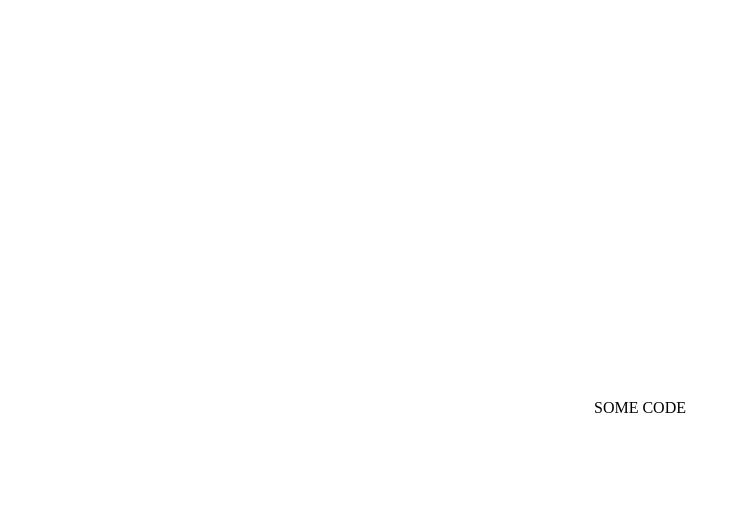
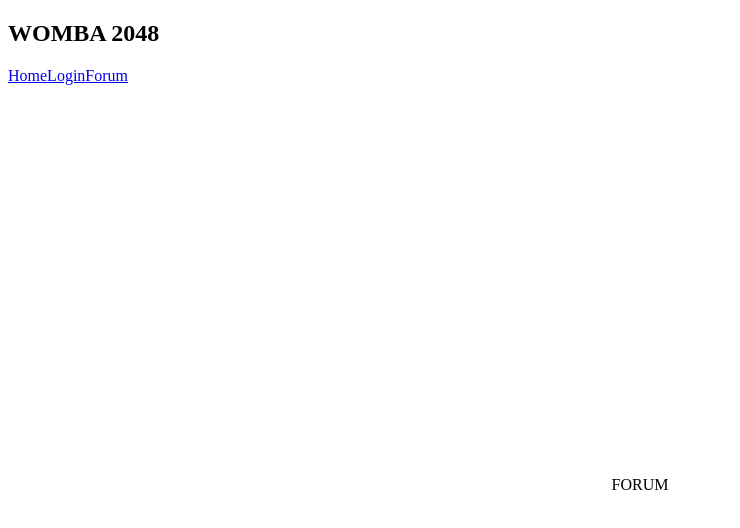
Before and after one commit to sibstark/womba, a React (Vite) app in the folder packages/client/: page /forum in a window 1280 px wide. Shown: the top 528 px of the page, without its empty margins (0-740 px from the left). Built offline with nearby package versions, Linux system fonts and the light colour scheme.

Commit message:
feat: added react-router-dom v6^

```diff
--- a/packages/client/index.html
+++ b/packages/client/index.html
@@ -1,6 +1,5 @@
 <!DOCTYPE html>
 <html lang="en">
-
   <head>
     <meta charset="UTF-8" />
     <link rel="icon" type="image/svg+xml" href="/vite.svg" />
@@ -12,5 +11,4 @@
     <div id="root"></div>
     <script type="module" src="/src/main.tsx"></script>
   </body>
-
 </html>
--- a/packages/client/package.json
+++ b/packages/client/package.json
@@ -15,7 +15,8 @@
     "eslint-config-prettier": "^8.5.0",
     "prettier": "^2.7.1",
     "react": "^18.2.0",
-    "react-dom": "^18.2.0"
+    "react-dom": "^18.2.0",
+    "react-router-dom": "^6.11.2"
   },
   "devDependencies": {
     "@testing-library/react": "^13.3.0",
--- /dev/null
+++ b/packages/client/src/containers/Forum/index.tsx
@@ -0,0 +1,5 @@
+const Forum = () => {
+  return <div> FORUM </div>
+}
+
+export default Forum
--- /dev/null
+++ b/packages/client/src/containers/Home/index.tsx
@@ -0,0 +1,5 @@
+const Home = () => {
+  return <div> HOME </div>
+}
+
+export default Home
--- /dev/null
+++ b/packages/client/src/containers/Layout/index.tsx
@@ -0,0 +1,22 @@
+import { NavLink, Outlet } from 'react-router-dom'
+import Layout from '../../ui/components/Layout'
+
+const RootLayout = () => {
+  return (
+    <>
+      <header>
+        <nav>
+          <h1>WOMBA 2048</h1>
+          <NavLink to="/">Home</NavLink>
+          <NavLink to="/login">Login</NavLink>
+          <NavLink to="/forum">Forum</NavLink>
+        </nav>
+      </header>
+      <Layout>
+        <Outlet />
+      </Layout>
+    </>
+  )
+}
+
+export default RootLayout
--- /dev/null
+++ b/packages/client/src/containers/Login/index.tsx
@@ -0,0 +1,5 @@
+const Login = () => {
+  return <div> LOGIN </div>
+}
+
+export default Login
--- a/packages/client/src/containers/Root/Root.tsx
+++ b/packages/client/src/containers/Root/Root.tsx
@@ -1,11 +1,8 @@
-import Layout from '../../ui/components/Layout'
+import { RouterProvider } from 'react-router-dom'
+import router from '../Router'
 
 const Root = () => {
-  return (
-    <Layout>
-      <div>SOME CODE</div>
-    </Layout>
-  )
+  return <RouterProvider router={router} />
 }
 
 export default Root
--- /dev/null
+++ b/packages/client/src/containers/Router/index.tsx
@@ -0,0 +1,21 @@
+import {
+  createBrowserRouter,
+  createRoutesFromElements,
+  Route,
+} from 'react-router-dom'
+import Home from '../Home'
+import Login from '../Login'
+import Forum from '../Forum'
+import Layout from '../Layout'
+
+const router = createBrowserRouter(
+  createRoutesFromElements(
+    <Route element={<Layout />}>
+      <Route path="/" element={<Home />} />
+      <Route path="/login" element={<Login />} />
+      <Route path="/forum" element={<Forum />} />
+    </Route>
+  )
+)
+
+export default router
```
Also changed, not shown: 1 other file (tests, documents, lock files or other folders). Lines whose indentation alone changed are shown as unchanged.
